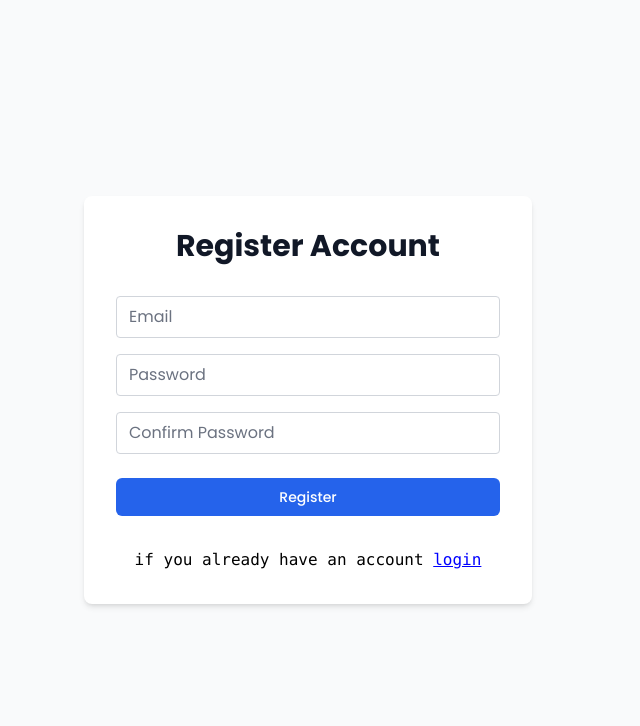
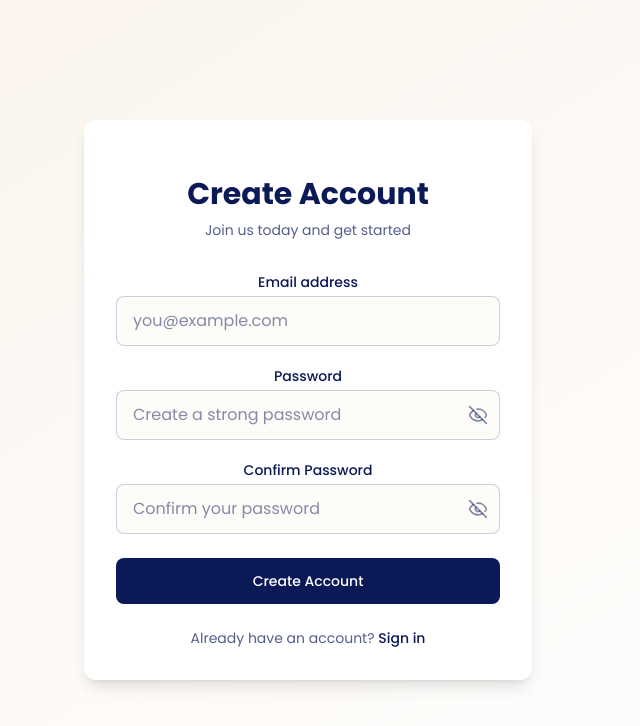
Before and after one commit to Shabeebkaruvath/project, a React (Create React App) app: page /register in a window 1280 px wide. Shown: the top 726 px of the page, without its empty margins (332-972 px from the left). Built offline with nearby package versions, Linux system fonts and the light colour scheme.

Commit message:
ui login_register

```diff
--- a/src/componants/login/Login.jsx
+++ b/src/componants/login/Login.jsx
@@ -1,7 +1,10 @@
 import React, { useState } from 'react';
 import { auth } from '../../firebase/firebase';
 import { signInWithEmailAndPassword } from 'firebase/auth';
-import { useNavigate,Link} from 'react-router-dom';
+import { useNavigate,Link} from 'react-router-dom'
+import { Eye, EyeOff } from 'lucide-react';
+
+
 
 
 const Login = ({ setStatelogin }) => {  // Accept setStatelogin from props
@@ -35,7 +38,8 @@ const Login = ({ setStatelogin }) => {  // Accept setStatelogin from props
       );
 
       // 2. Redirect the user after successful login
-      alert('Login successful!');
+
+      console.log(userCredential)
       setStatelogin(true);  // Update the login state in App.js
       navigate('/');  // Navigate to a protected route (change as needed)
 
@@ -61,52 +65,111 @@ const Login = ({ setStatelogin }) => {  // Accept setStatelogin from props
       setIsLoading(false);
     }
   };
+  const [show,setShow]=useState(true);
+
 
   return (
-    <div className="min-h-screen flex items-center justify-center bg-gray-50 py-12 px-4">
-      <div className="max-w-md w-full space-y-8 bg-white p-8 rounded-lg shadow-md">
-        <h2 className="text-center text-3xl font-bold text-gray-900">
-          Login to Your Account
+    <div className="min-h-screen flex items-center justify-center bg-gradient-to-br from-[#faebee] to-white py-12 px-4 sm:px-6 lg:px-8">
+      <div className="max-w-md w-full space-y-8 bg-white p-8 rounded-xl shadow-lg transform transition-all hover:scale-[1.01]">
+        <div className="text-center">
+          <h2 className="mt-6 text-3xl font-extrabold text-[#333d7a]">
+            Welcome Back
           </h2>
+          <p className="mt-2 text-sm text-[#333d7a]/70">
+            Please sign in to your account
+          </p>
+        </div>
 
         <form onSubmit={handleLogin} className="mt-8 space-y-6">
           {error && (
-            <div className="text-red-500 text-sm text-center bg-red-50 p-3 rounded">
+            <div className="text-red-500 text-sm text-center bg-red-50 p-4 rounded-lg border border-red-200">
               {error}
             </div>
           )}
 
-          <div className="space-y-4">
+          <div className="space-y-5">
+            <div>
+              <label htmlFor="email" className="block text-sm font-medium text-[#333d7a] mb-1">
+                Email address
+              </label>
               <input
+                id="email"
                 type="email"
                 name="email"
-              placeholder="Email"
+                placeholder="Enter email"
                 value={formData.email}
                 onChange={handleChange}
                 disabled={isLoading}
-              className="appearance-none rounded relative block w-full px-3 py-2 border border-gray-300 placeholder-gray-500 text-gray-900 focus:outline-none focus:ring-2 focus:ring-blue-500 focus:border-blue-500"
+                className="appearance-none rounded-lg relative block w-full px-4 py-3 border border-[#333d7a]/20 placeholder-[#333d7a]/50 text-[#333d7a] focus:outline-none focus:ring-2 focus:ring-[#333d7a]/30 focus:border-[#333d7a] bg-[#faebee]/20 transition-colors duration-200"
               />
+            </div>
 
+            <div>
+              <label htmlFor="password" className="block text-sm font-medium text-[#333d7a] mb-1">
+                Password
+              </label>
+              <div className="relative">
                 <input
-              type="password"
+                  id="password"
+                  type={show ? 'text' : 'password'}
                   name="password"
-              placeholder="Password"
+                  placeholder="Enter your password"
                   value={formData.password}
                   onChange={handleChange}
                   disabled={isLoading}
-              className="appearance-none rounded relative block w-full px-3 py-2 border border-gray-300 placeholder-gray-500 text-gray-900 focus:outline-none focus:ring-2 focus:ring-blue-500 focus:border-blue-500"
+                  className="appearance-none rounded-lg relative block w-full px-4 py-3 border border-[#333d7a]/20 placeholder-[#333d7a]/50 text-[#333d7a] focus:outline-none focus:ring-2 focus:ring-[#333d7a]/30 focus:border-[#333d7a] bg-[#faebee]/20 transition-colors duration-200"
                 />
+                <button
+                  type="button"
+                  onClick={() => setShow(!show)}
+                  className="absolute right-3 top-1/2 transform -translate-y-1/2 text-[#333d7a]/50 hover:text-[#333d7a]"
+                >
+                  {show ? <EyeOff size={20} /> : <Eye size={20} />}
+                </button>
+              </div>
+            </div>
+          </div>
+
+          <div className="flex items-center justify-between">
+            <div className="flex items-center">
+              <input
+                id="show-password"
+                type="checkbox"
+                onChange={() => setShow(!show)}
+                className="h-4 w-4 text-[#333d7a] focus:ring-[#333d7a]/30 border-[#333d7a]/30 rounded"
+              />
+              <label htmlFor="show-password" className="ml-2 block text-sm text-[#333d7a]">
+                Show password
+              </label>
+            </div>
+
           </div>
 
           <button
             type="submit"
             disabled={isLoading}
-            className="group relative w-full flex justify-center py-2 px-4 border border-transparent text-sm font-medium rounded-md text-white bg-blue-600 hover:bg-blue-700 focus:outline-none focus:ring-2 focus:ring-offset-2 focus:ring-blue-500 disabled:opacity-50 disabled:cursor-not-allowed"
+            className="group relative w-full flex justify-center py-3 px-4 border border-transparent text-sm font-medium rounded-lg text-white bg-[#333d7a] hover:bg-[#333d7a]/90 focus:outline-none focus:ring-2 focus:ring-offset-2 focus:ring-[#333d7a] disabled:opacity-50 disabled:cursor-not-allowed transition-colors duration-200"
           >
-            {isLoading ? 'Logging in...' : 'Login'}
+            {isLoading ? (
+              <span className="flex items-center">
+                <svg className="animate-spin -ml-1 mr-3 h-5 w-5 text-white" xmlns="http://www.w3.org/2000/svg" fill="none" viewBox="0 0 24 24">
+                  <circle className="opacity-25" cx="12" cy="12" r="10" stroke="currentColor" strokeWidth="4"></circle>
+                  <path className="opacity-75" fill="currentColor" d="M4 12a8 8 0 018-8V0C5.373 0 0 5.373 0 12h4zm2 5.291A7.962 7.962 0 014 12H0c0 3.042 1.135 5.824 3 7.938l3-2.647z"></path>
+                </svg>
+                Signing in...
+              </span>
+            ) : (
+              'Sign in'
+            )}
           </button>
+
+          <div className="text-center text-sm text-[#333d7a]/70">
+            Don't have an account?{' '}
+            <Link to="/register" className="font-medium text-[#333d7a] hover:text-[#333d7a]/80 transition-colors duration-200">
+              Register now
+            </Link>
+          </div>
         </form>
-        <pre>if you dont have an account <Link to="/register"><span style={{color: "blue",textDecoration:"underline"}}>register</span></Link></pre>
       </div>
     </div>
   );
--- a/src/componants/login/Register.jsx
+++ b/src/componants/login/Register.jsx
@@ -2,10 +2,13 @@ import React, { useState } from 'react';
 import { auth, db } from '../../firebase/firebase';
 import { createUserWithEmailAndPassword } from 'firebase/auth';
 import { doc, setDoc } from 'firebase/firestore';
-import { useNavigate,Link } from "react-router-dom";
+import { useNavigate, Link } from "react-router-dom";
+import { Eye, EyeOff } from 'lucide-react';
 
 const RegisterForm = ({ setStatelogin }) => {
-  const navigate = useNavigate();  // ✅ Corrected useNavigate
+  const navigate = useNavigate();
+  const [show, setShow] = useState(true);
+  const [cshow, setCshow] = useState(true);
 
   const [formData, setFormData] = useState({
     email: '',
@@ -29,7 +32,6 @@ const RegisterForm = ({ setStatelogin }) => {
     setError(null);
     setIsLoading(true);
 
-    // ✅ Password confirmation check
     if (formData.password !== formData.confirmPassword) {
       setError("Passwords do not match.");
       setIsLoading(false);
@@ -37,14 +39,12 @@ const RegisterForm = ({ setStatelogin }) => {
     }
 
     try {
-      // 1️⃣ Create authentication record
       const userCredential = await createUserWithEmailAndPassword(
         auth,
         formData.email,
         formData.password
       );
 
-      // 2️⃣ Create user document in Firestore
       const userDoc = {
         email: formData.email,
         createdAt: new Date().toISOString(),
@@ -55,13 +55,10 @@ const RegisterForm = ({ setStatelogin }) => {
       };
 
       await setDoc(doc(db, 'users', userCredential.user.uid), userDoc);
-
-      // 3️⃣ Clear form after successful registration
       setFormData({ email: '', password: '', confirmPassword: '' });
-
       alert('Registration successful!');
-      setStatelogin(true)
-        navigate('/'); // ✅ Redirect after successful registration
+      setStatelogin(true);
+      navigate('/');
 
     } catch (err) {
       let errorMessage = 'Registration failed. Please try again.';
@@ -85,61 +82,119 @@ const RegisterForm = ({ setStatelogin }) => {
       setIsLoading(false);
     }
   };
+
   return (
-    <div className="min-h-screen flex items-center justify-center bg-gray-50 py-12 px-4">
-      <div className="max-w-md w-full space-y-8 bg-white p-8 rounded-lg shadow-md">
-        <h2 className="text-center text-3xl font-bold text-gray-900">
-          Register Account
+    <div className="min-h-screen flex items-center justify-center bg-gradient-to-br from-[#faf3eb] to-white py-12 px-4 sm:px-6 lg:px-8">
+      <div className="max-w-md w-full space-y-8 bg-white p-8 rounded-xl shadow-lg transform transition-all hover:scale-[1.01]">
+        <div className="text-center">
+          <h2 className="mt-6 text-3xl font-extrabold text-[#0b1956]">
+            Create Account
           </h2>
+          <p className="mt-2 text-sm text-[#0b1956]/70">
+            Join us today and get started
+          </p>
+        </div>
 
         <form onSubmit={handleRegister} className="mt-8 space-y-6">
           {error && (
-            <div className="text-red-500 text-sm text-center bg-red-50 p-3 rounded">
+            <div className="text-red-500 text-sm text-center bg-red-50 p-4 rounded-lg border border-red-200">
               {error}
             </div>
           )}
 
-          <div className="space-y-4">
+          <div className="space-y-5">
+            <div>
+              <label htmlFor="email" className="block text-sm font-medium text-[#0b1956] mb-1">
+                Email address
+              </label>
               <input
+                id="email"
                 type="email"
                 name="email"
-              placeholder="Email"
+                placeholder="you@example.com"
                 value={formData.email}
                 onChange={handleChange}
                 disabled={isLoading}
-              className="appearance-none rounded relative block w-full px-3 py-2 border border-gray-300 placeholder-gray-500 text-gray-900 focus:outline-none focus:ring-2 focus:ring-blue-500 focus:border-blue-500"
+                className="appearance-none rounded-lg relative block w-full px-4 py-3 border border-[#0b1956]/20 placeholder-[#0b1956]/50 text-[#0b1956] focus:outline-none focus:ring-2 focus:ring-[#0b1956]/30 focus:border-[#0b1956] bg-[#faf3eb]/30 transition-colors duration-200"
               />
+            </div>
 
+            <div>
+              <label htmlFor="password" className="block text-sm font-medium text-[#0b1956] mb-1">
+                Password
+              </label>
+              <div className="relative">
                 <input
-              type="password"
+                  id="password"
+                  type={show ? 'password' : 'text'}
                   name="password"
-              placeholder="Password"
+                  placeholder="Create a strong password"
                   value={formData.password}
                   onChange={handleChange}
                   disabled={isLoading}
-              className="appearance-none rounded relative block w-full px-3 py-2 border border-gray-300 placeholder-gray-500 text-gray-900 focus:outline-none focus:ring-2 focus:ring-blue-500 focus:border-blue-500"
+                  className="appearance-none rounded-lg relative block w-full px-4 py-3 border border-[#0b1956]/20 placeholder-[#0b1956]/50 text-[#0b1956] focus:outline-none focus:ring-2 focus:ring-[#0b1956]/30 focus:border-[#0b1956] bg-[#faf3eb]/30 transition-colors duration-200"
                 />
+                <button
+                  type="button"
+                  onClick={() => setShow(!show)}
+                  className="absolute right-3 top-1/2 transform -translate-y-1/2 text-[#0b1956]/50 hover:text-[#0b1956]"
+                >
+                  {show ? <EyeOff size={20} /> : <Eye size={20} />}
+                </button>
+              </div>
+            </div>
 
+            <div>
+              <label htmlFor="confirmPassword" className="block text-sm font-medium text-[#0b1956] mb-1">
+                Confirm Password
+              </label>
+              <div className="relative">
                 <input
-              type="password"
+                  id="confirmPassword"
+                  type={cshow ? 'password' : 'text'}
                   name="confirmPassword"
-              placeholder="Confirm Password"
+                  placeholder="Confirm your password"
                   value={formData.confirmPassword}
                   onChange={handleChange}
                   disabled={isLoading}
-              className="appearance-none rounded relative block w-full px-3 py-2 border border-gray-300 placeholder-gray-500 text-gray-900 focus:outline-none focus:ring-2 focus:ring-blue-500 focus:border-blue-500"
+                  className="appearance-none rounded-lg relative block w-full px-4 py-3 border border-[#0b1956]/20 placeholder-[#0b1956]/50 text-[#0b1956] focus:outline-none focus:ring-2 focus:ring-[#0b1956]/30 focus:border-[#0b1956] bg-[#faf3eb]/30 transition-colors duration-200"
                 />
+                <button
+                  type="button"
+                  onClick={() => setCshow(!cshow)}
+                  className="absolute right-3 top-1/2 transform -translate-y-1/2 text-[#0b1956]/50 hover:text-[#0b1956]"
+                >
+                  {cshow ? <EyeOff size={20} /> : <Eye size={20} />}
+                </button>
+              </div>
+            </div>
           </div>
 
           <button
             type="submit"
             disabled={isLoading}
-            className="group relative w-full flex justify-center py-2 px-4 border border-transparent text-sm font-medium rounded-md text-white bg-blue-600 hover:bg-blue-700 focus:outline-none focus:ring-2 focus:ring-offset-2 focus:ring-blue-500 disabled:opacity-50 disabled:cursor-not-allowed"
+            className="group relative w-full flex justify-center py-3 px-4 border border-transparent text-sm font-medium rounded-lg text-white bg-[#0b1956] hover:bg-[#0b1956]/90 focus:outline-none focus:ring-2 focus:ring-offset-2 focus:ring-[#0b1956] disabled:opacity-50 disabled:cursor-not-allowed transition-colors duration-200"
           >
-            {isLoading ? 'Registering...' : 'Register'}
+            {isLoading ? (
+              <span className="flex items-center">
+                <svg className="animate-spin -ml-1 mr-3 h-5 w-5 text-white" xmlns="http://www.w3.org/2000/svg" fill="none" viewBox="0 0 24 24">
+                  <circle className="opacity-25" cx="12" cy="12" r="10" stroke="currentColor" strokeWidth="4"></circle>
+                  <path className="opacity-75" fill="currentColor" d="M4 12a8 8 0 018-8V0C5.373 0 0 5.373 0 12h4zm2 5.291A7.962 7.962 0 014 12H0c0 3.042 1.135 5.824 3 7.938l3-2.647z"></path>
+                </svg>
+                Creating account...
+              </span>
+            ) : (
+              'Create Account'
+            )}
           </button>
+
+          <div className="text-center text-sm text-[#0b1956]/70">
+            Already have an account?{' '}
+            <Link to="/login" className="font-medium text-[#0b1956] hover:text-[#0b1956]/80 transition-colors duration-200">
+              Sign in
+            </Link>
+          </div>
         </form>
-        <pre>if you already have an account <Link to="/login"><span style={{color: "blue",textDecoration:"underline"}}>login</span></Link></pre>
       </div>
     </div>
   );
```
Also changed, not shown: src/componants/Navbar/Navbar.jsx (+5 -11 lines). Lines whose indentation alone changed are shown as unchanged.
